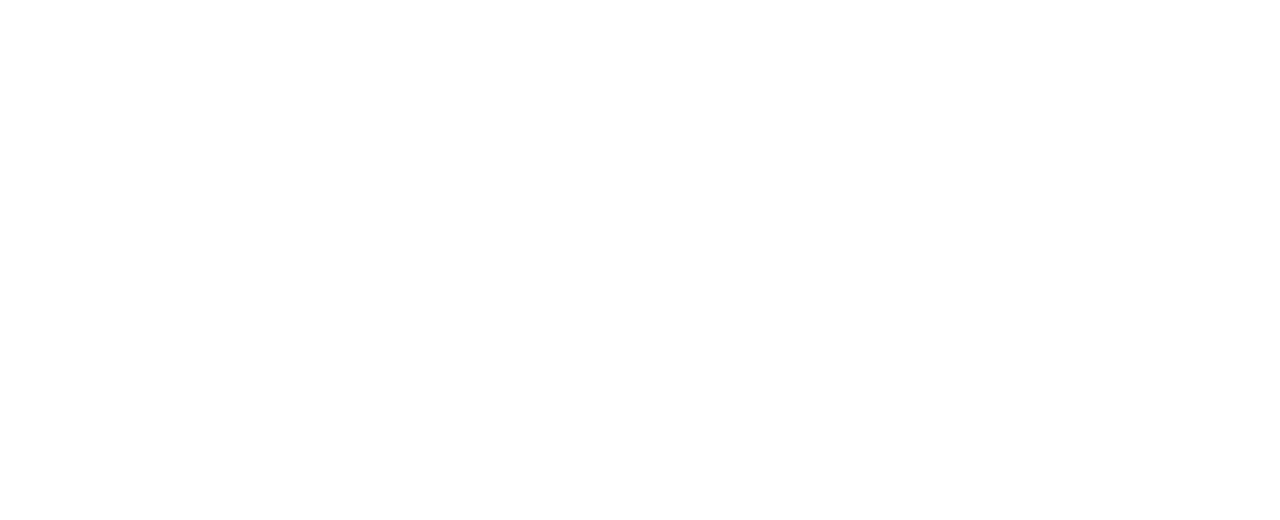
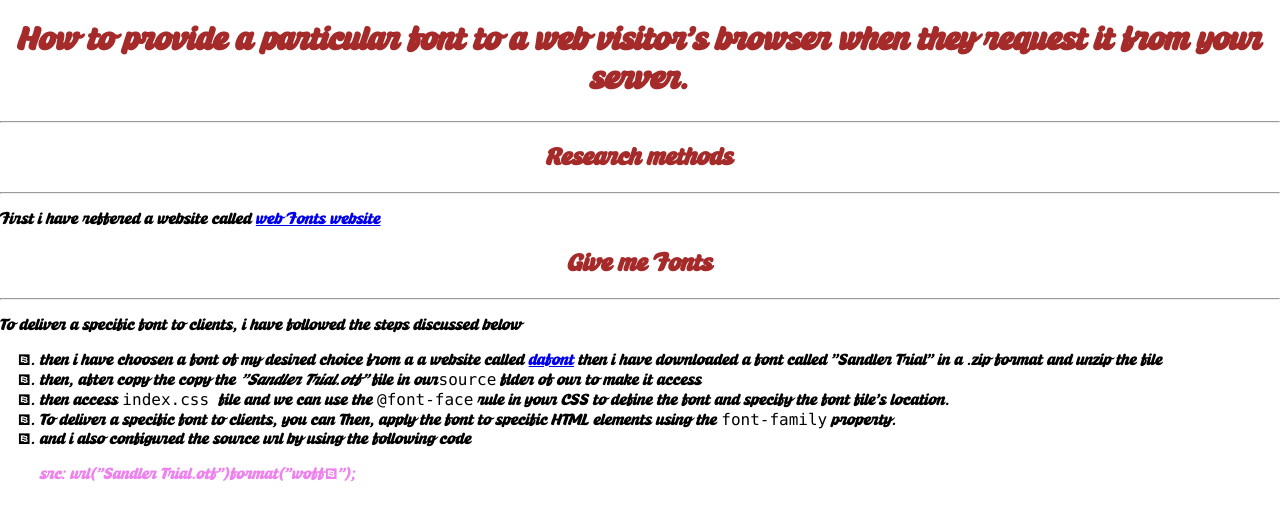
Before and after one commit to Southen16/my-first-static-web-app, a React (Create React App) app: page /itc505/homework/3 in a window 1280 px wide. Before the commit this address had no page. Shown: the top 520 px of the page. Built offline with nearby package versions, Linux system fonts and the light colour scheme.

Commit message:
react updared

```diff
--- a/src/Components/Paper.js
+++ b/src/Components/Paper.js
@@ -1,8 +1,10 @@
 import "./Paper.css";
+import pic from './1.png';
 
 const Paper = () => {
   return (
     <div className="main">
+      <img src={pic} />
       <article>
         <h1>IoT Based Patient Health Monitoring System</h1>
         <p>
--- /dev/null
+++ b/src/Components/font.css
@@ -0,0 +1,7 @@
+h1,h2{
+    text-align: center;
+    color: brown;
+}
+.source{
+    color:violet;
+}
--- /dev/null
+++ b/src/Components/font.js
@@ -0,0 +1,52 @@
+import "./font.css";
+const Font = () => {
+  return (
+    <div>
+      <h1>
+        How to provide a particular font to a web visitor's browser when they
+        request it from your server.
+      </h1>
+      <hr/>
+      <h2>Research methods</h2>
+       <hr/>
+      <p>
+        First i have reffered a website called{" "}
+        <a href="https://developer.mozilla.org/en-US/docs/Learn/CSS/Styling_text/Web_fonts">
+          web Fonts website
+        </a>
+      </p>
+      <h2>Give me Fonts </h2>
+      <hr/>
+      <p>
+        To deliver a specific font to clients, i have followed the steps
+        discussed below
+      </p>
+      <ol>
+        <li>
+          then i have choosen a font of my desired choice from a a website
+          called <a href="https://www.dafont.com/">dafont</a> then i have
+          downloaded a font called "Sandler Trial" in a .zip format and unzip the
+          file
+        </li>
+        <li>
+          then, after copy the copy the <i>"Sandler Trial.otf"</i> file in our
+           <code>source</code> flder of our to make it access{" "}
+        </li>
+        <li>
+          then access <code>index.css </code>file and we can use the <code>@font-face</code> rule
+          in your CSS to define the font and specify the font file's location.
+        </li>
+        <li>
+          To deliver a specific font to clients, you can Then, apply the font to
+          specific HTML elements using the <code>font-family</code> property.
+        </li>
+        <li>
+          and i also configured the source url by using the following code
+          <p class="source">src: url("Sandler Trial.otf")format("woff2");</p>
+        </li>
+      </ol>
+    </div>
+  );
+};
+
+export default Font;
--- a/src/Routes.js
+++ b/src/Routes.js
@@ -1,12 +1,13 @@
 import React from 'react';
 import { BrowserRouter as Router, Route, Routes } from 'react-router-dom';
 import Paper from './Components/Paper';
+import Font from './Components/font';
 
 const RouterModule = () => {
   return (
     <Router>
       <Routes>
-        <Route path="/itc505/homework/2" element={<Paper />} />
+        <Route path="/itc505/homework/3" element={<Font />} />
       </Routes>
     </Router>
   );
--- a/src/index.css
+++ b/src/index.css
@@ -1,8 +1,15 @@
+
+@font-face {
+  font-family: "myFont";
+  src: url("Sandler Trial.otf")format("woff2");
+}
+
+html {
+  font-family: "myFont", "Bitstream Vera Serif", serif;
+}
+
 body {
   margin: 0;
-  font-family: -apple-system, BlinkMacSystemFont, 'Segoe UI', 'Roboto', 'Oxygen',
-    'Ubuntu', 'Cantarell', 'Fira Sans', 'Droid Sans', 'Helvetica Neue',
-    sans-serif;
   -webkit-font-smoothing: antialiased;
   -moz-osx-font-smoothing: grayscale;
 }
```
Also changed, not shown: src/App.css (line endings or trailing spaces), src/Sandler Trial.otf (added), src/SomethingShineDEMO.otf (added).
